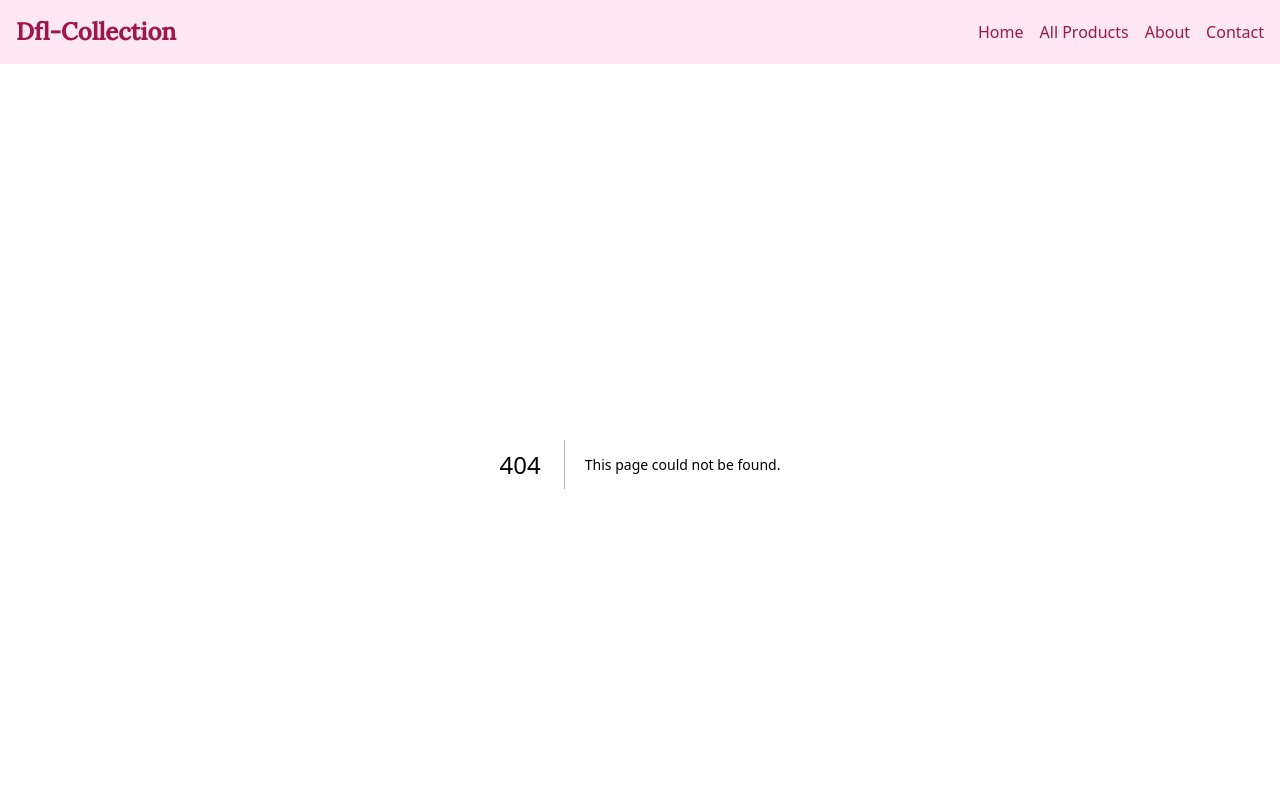
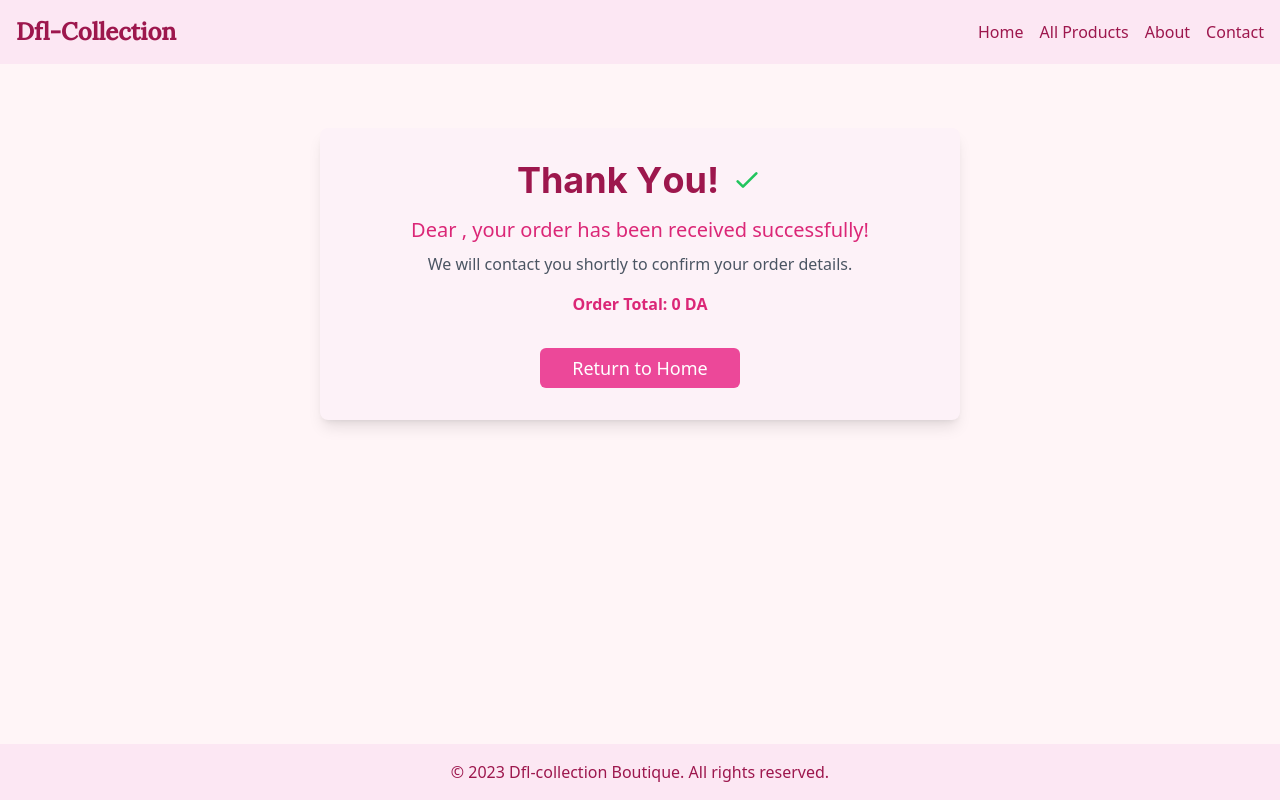
Before and after one commit to polyruch/Dfl-collection-store, a Next.js app: page /thank-you in a window 1280 px wide. Before the commit this address had no page. Shown: the top 800 px of the page. Built offline with nearby package versions, Linux system fonts and the light colour scheme; a web font is replaced by a local one.

Commit message:
Added checkout page and implemented Telegram Api

```diff
--- /dev/null
+++ b/app/api/send-telegram-message/route.js
@@ -0,0 +1,38 @@
+import { NextResponse } from "next/server";
+import axios from "axios";
+
+export async function POST(request) {
+  try {
+    const { message } = await request.json();
+
+    const TELEGRAM_BOT_TOKEN = process.env.NEXT_PUBLIC_TELEGRAM_BOT_TOKEN;
+    const TELEGRAM_CHAT_ID = "7145094844"; // Replace with your channel username or chat ID
+
+    if (!TELEGRAM_BOT_TOKEN) {
+      return NextResponse.json(
+        { error: "Telegram bot token not configured" },
+        { status: 500 }
+      );
+    }
+
+    // Send message using Telegram Bot API
+    const telegramApiUrl = `https://api.telegram.org/bot${TELEGRAM_BOT_TOKEN}/sendMessage`;
+    await axios.post(telegramApiUrl, {
+      chat_id: TELEGRAM_CHAT_ID,
+      text: message,
+      parse_mode: "HTML",
+    });
+
+    // Return success response
+    return NextResponse.json(
+      { success: true, message: "Order notification sent successfully" },
+      { status: 200 }
+    );
+  } catch (error) {
+    console.error("Error sending Telegram message:", error);
+    return NextResponse.json(
+      { error: "Failed to send order notification" },
+      { status: 500 }
+    );
+  }
+}
--- a/app/checkout/page.js
+++ b/app/checkout/page.js
@@ -21,6 +21,8 @@ export default function CheckoutPage() {
     size: "",
     image: "",
   });
+
+  const [isSubmitting, setIsSubmitting] = useState(false);
 
   useEffect(() => {
     const searchParams = new URLSearchParams(window.location.search);
@@ -66,13 +68,67 @@ export default function CheckoutPage() {
     return Object.keys(newErrors).length === 0;
   };
 
-  const handleSubmit = (e) => {
+  const sendOrderNotification = async (orderData) => {
+    const message = `🛍️ New Order!
+
+👤 Customer Details:
+Name: ${orderData.name}
+Phone: ${orderData.phoneNumber}
+Address: ${orderData.address}
+
+📦 Product Details:
+Product: ${orderData.product.name}
+Size: ${orderData.product.size}
+Quantity: ${orderData.product.quantity}
+Total: ${(orderData.product.price * orderData.product.quantity).toLocaleString(
+      "en-US"
+    )} DA`;
+
+    try {
+      const response = await fetch("/api/send-telegram-message", {
+        method: "POST",
+        headers: {
+          "Content-Type": "application/json",
+        },
+        body: JSON.stringify({ message }),
+      });
+
+      if (!response.ok) {
+        throw new Error("Failed to send order notification");
+      }
+
+      return true;
+    } catch (error) {
+      console.error("Error sending order notification:", error);
+      return false;
+    }
+  };
+
+  const handleSubmit = async (e) => {
     e.preventDefault();
     if (validateForm()) {
-      // Here you would typically send the order to your backend
-      console.log("Order submitted:", { ...formData, product: productData });
-      // You could redirect to a success page or show a success message
-      alert("Order submitted successfully!");
+      setIsSubmitting(true);
+      try {
+        const orderData = { ...formData, product: productData };
+        const sent = await sendOrderNotification(orderData);
+        if (sent) {
+          const total = productData.price * productData.quantity;
+          const searchParams = new URLSearchParams({
+            name: formData.name,
+            total: total.toString(),
+          });
+          window.location.href = `/thank-you?${searchParams.toString()}`;
+          // Reset form
+          setFormData({ name: "", address: "", phoneNumber: "" });
+        } else {
+          alert("There was an error submitting your order. Please try again.");
+        }
+      } catch (error) {
+        console.error("Error:", error);
+        alert("There was an error submitting your order. Please try again.");
+      } finally {
+        setIsSubmitting(false);
+      }
     }
   };
 
@@ -212,9 +268,37 @@ export default function CheckoutPage() {
               </div>
               <Button
                 type="submit"
-                className="w-full bg-pink-500 hover:bg-pink-600 text-white text-lg py-6 mt-4"
+                className="w-full bg-pink-500 hover:bg-pink-600 text-white text-lg py-6 mt-4 relative"
+                disabled={isSubmitting}
               >
-                Confirm Transaction
+                {isSubmitting ? (
+                  <>
+                    <span className="absolute left-1/2 transform -translate-x-1/2">
+                      <svg
+                        className="animate-spin h-5 w-5 mr-3 inline-block"
+                        viewBox="0 0 24 24"
+                      >
+                        <circle
+                          className="opacity-25"
+                          cx="12"
+                          cy="12"
+                          r="10"
+                          stroke="currentColor"
+                          strokeWidth="4"
+                          fill="none"
+                        />
+                        <path
+                          className="opacity-75"
+                          fill="currentColor"
+                          d="M4 12a8 8 0 018-8V0C5.373 0 0 5.373 0 12h4zm2 5.291A7.962 7.962 0 014 12H0c0 3.042 1.135 5.824 3 7.938l3-2.647z"
+                        />
+                      </svg>
+                      Processing...
+                    </span>
+                  </>
+                ) : (
+                  "Confirm Transaction"
+                )}
               </Button>
             </form>
           </CardContent>
--- /dev/null
+++ b/app/thank-you/page.js
@@ -0,0 +1,145 @@
+"use client";
+
+import { Button } from "@/components/ui/button";
+import Link from "next/link";
+import { useSearchParams } from "next/navigation";
+import { motion, Variants } from "framer-motion";
+
+export default function ThankYouPage() {
+  const searchParams = useSearchParams();
+  const orderDetails = {
+    name: searchParams.get("name") || "",
+    total: searchParams.get("total") || "0",
+  };
+
+  // Animation variants
+  const containerVariants = {
+    hidden: { opacity: 0 },
+    visible: {
+      opacity: 1,
+      transition: {
+        staggerChildren: 0.1,
+        delayChildren: 0.2,
+      },
+    },
+  };
+
+  const itemVariants = {
+    hidden: { opacity: 0, y: 20, scale: 0.8 },
+    visible: {
+      opacity: 1,
+      y: 0,
+      scale: 1,
+      transition: {
+        type: "spring",
+        stiffness: 150,
+        damping: 8,
+        mass: 0.8,
+      },
+    },
+  };
+
+  const checkmarkVariants = {
+    hidden: { opacity: 0, scale: 0.5, rotate: -45 },
+    visible: {
+      opacity: 1,
+      scale: 1,
+      rotate: 0,
+      transition: {
+        type: "spring",
+        stiffness: 200,
+        damping: 10,
+        delay: 0.5,
+      },
+    },
+  };
+
+  const thankYouText = "Thank You!".split("");
+
+  return (
+    <motion.div
+      initial="hidden"
+      animate="visible"
+      className="container mx-auto px-4 py-16 text-center max-w-2xl"
+    >
+      <motion.div
+        className="bg-pink-50 rounded-lg p-8 shadow-lg"
+        variants={containerVariants}
+      >
+        {/* Animated Thank You text */}
+        <div className="flex items-center justify-center gap-3 mb-4">
+          <motion.div className="flex text-4xl font-bold text-pink-800">
+            {thankYouText.map((char, index) => (
+              <motion.span
+                key={index}
+                variants={itemVariants}
+                className="inline-block"
+                style={{
+                  fontFamily: "-apple-system, BlinkMacSystemFont, sans-serif",
+                }}
+              >
+                {char === " " ? "\u00A0" : char}
+              </motion.span>
+            ))}
+          </motion.div>
+
+          <motion.svg
+            className="w-8 h-8 text-green-500"
+            fill="none"
+            stroke="currentColor"
+            viewBox="0 0 24 24"
+            xmlns="http://www.w3.org/2000/svg"
+            variants={checkmarkVariants}
+          >
+            <path
+              strokeLinecap="round"
+              strokeLinejoin="round"
+              strokeWidth={2}
+              d="M5 13l4 4L19 7"
+            />
+          </motion.svg>
+        </div>
+
+        {/* Content animations */}
+        <motion.div
+          className="mb-8"
+          initial={{ opacity: 0, y: 20 }}
+          animate={{ opacity: 1, y: 0 }}
+          transition={{ delay: 0.8, type: "spring" }}
+        >
+          <p className="text-xl text-pink-600 mb-2">
+            Dear {orderDetails.name}, your order has been received successfully!
+          </p>
+          <p className="text-gray-600">
+            We will contact you shortly to confirm your order details.
+          </p>
+          <motion.p
+            className="text-pink-600 font-semibold mt-4"
+            initial={{ scale: 0.9 }}
+            animate={{ scale: 1 }}
+            transition={{ type: "spring", delay: 1 }}
+          >
+            Order Total: {parseInt(orderDetails.total).toLocaleString("en-US")}{" "}
+            DA
+          </motion.p>
+        </motion.div>
+
+        {/* Button animation */}
+        <motion.div
+          initial={{ opacity: 0, scale: 0.95 }}
+          animate={{ opacity: 1, scale: 1 }}
+          transition={{ delay: 1.2, type: "spring" }}
+        >
+          <Button
+            asChild
+            className="bg-pink-500 hover:bg-pink-600 text-white px-8 py-3 text-lg"
+            whilehover={{ scale: 1.05 }}
+            whiletap={{ scale: 0.95 }}
+          >
+            <Link href="/">Return to Home</Link>
+          </Button>
+        </motion.div>
+      </motion.div>
+    </motion.div>
+  );
+}
--- a/package.json
+++ b/package.json
@@ -16,6 +16,7 @@
     "clsx": "^2.1.1",
     "embla-carousel-react": "^8.5.2",
     "lucide-react": "^0.474.0",
+    "motion": "^12.0.6",
     "next": "15.1.6",
     "react": "^19.0.0",
     "react-dom": "^19.0.0",
```
Also changed, not shown: 1 other file (tests, documents, lock files or other folders).
